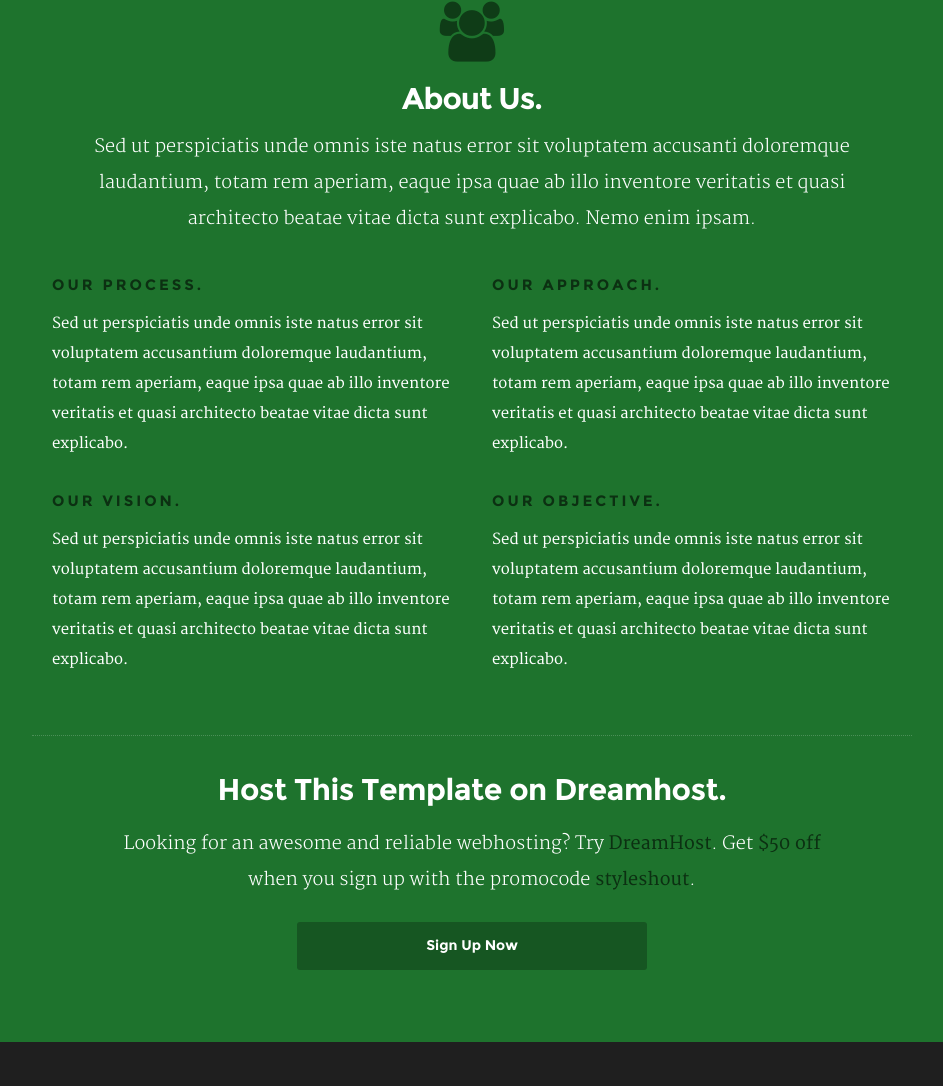
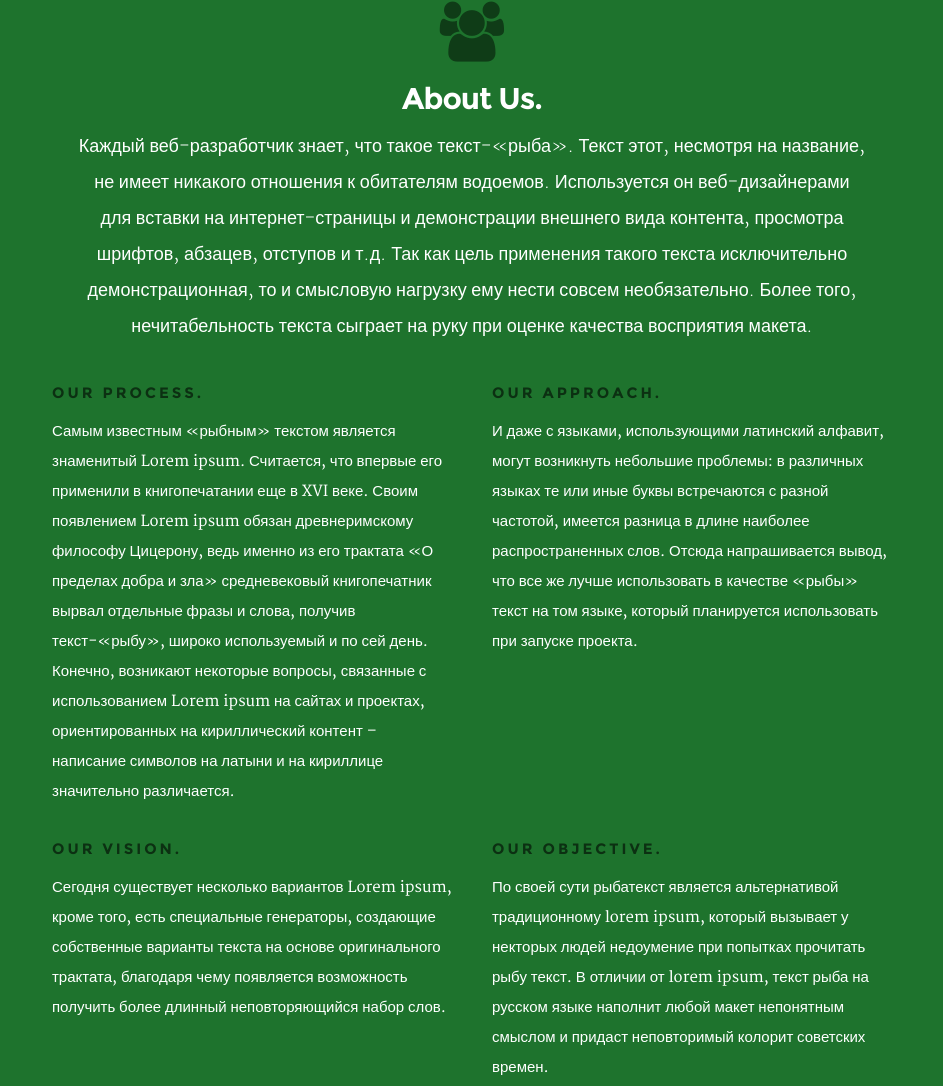
Before and after one commit to vladokk/progect_rinat_idar_Ibragim, a plain HTML site: page inner.html in a window 1280 px wide. Shown: the part 993-2079 px from the top of the page, without its empty margins (168-1111 px from the left). Drawn offline with nearby package versions, Linux system fonts and the light colour scheme; some packages are replaced by stand-ins of ours; files whose address does not match are found by name.

Commit message:
Русифицировал текст в About Us
Поменял лорем ипсум на расово верный русскоязычный рыбатекст

```diff
--- a/inner.html
+++ b/inner.html
@@ -128,8 +128,7 @@
 
 	         <h1>About Us.</h1>
 
-	         <p class="lead">Sed ut perspiciatis unde omnis iste natus error sit voluptatem accusanti doloremque laudantium, totam rem aperiam,
-	         eaque ipsa quae ab illo inventore veritatis et quasi architecto beatae vitae dicta sunt explicabo. Nemo enim ipsam.
+	         <p class="lead">Каждый веб-разработчик знает, что такое текст-«рыба». Текст этот, несмотря на название, не имеет никакого отношения к обитателям водоемов. Используется он веб-дизайнерами для вставки на интернет-страницы и демонстрации внешнего вида контента, просмотра шрифтов, абзацев, отступов и т.д. Так как цель применения такого текста исключительно демонстрационная, то и смысловую нагрузку ему нести совсем необязательно. Более того, нечитабельность текста сыграет на руку при оценке качества восприятия макета.
 	         </p>
 
          </div>
@@ -141,16 +140,14 @@
 			<div class="six columns">
 		      <h3>Our Process.</h3>
 
-		      <p>Sed ut perspiciatis unde omnis iste natus error sit voluptatem accusantium doloremque laudantium, totam rem aperiam,
-		      eaque ipsa quae ab illo inventore veritatis et quasi architecto beatae vitae dicta sunt explicabo.
+		      <p>Самым известным «рыбным» текстом является знаменитый Lorem ipsum. Считается, что впервые его применили в книгопечатании еще в XVI веке. Своим появлением Lorem ipsum обязан древнеримскому философу Цицерону, ведь именно из его трактата «О пределах добра и зла» средневековый книгопечатник вырвал отдельные фразы и слова, получив текст-«рыбу», широко используемый и по сей день. Конечно, возникают некоторые вопросы, связанные с использованием Lorem ipsum на сайтах и проектах, ориентированных на кириллический контент – написание символов на латыни и на кириллице значительно различается.
 		      </p>
 	      </div>
 
 	      <div class="six columns">
 		      <h3>Our Approach.</h3>
 
-		      <p>Sed ut perspiciatis unde omnis iste natus error sit voluptatem accusantium doloremque laudantium, totam rem aperiam,
-		      eaque ipsa quae ab illo inventore veritatis et quasi architecto beatae vitae dicta sunt explicabo.
+		      <p>И даже с языками, использующими латинский алфавит, могут возникнуть небольшие проблемы: в различных языках те или иные буквы встречаются с разной частотой, имеется разница в длине наиболее распространенных слов. Отсюда напрашивается вывод, что все же лучше использовать в качестве «рыбы» текст на том языке, который планируется использовать при запуске проекта.
 		      </p>
 	      </div>
 
@@ -161,16 +158,14 @@
 			<div class="six columns">
 		      <h3>Our Vision.</h3>
 
-		      <p>Sed ut perspiciatis unde omnis iste natus error sit voluptatem accusantium doloremque laudantium, totam rem aperiam,
-		      eaque ipsa quae ab illo inventore veritatis et quasi architecto beatae vitae dicta sunt explicabo.
+		      <p>Сегодня существует несколько вариантов Lorem ipsum, кроме того, есть специальные генераторы, создающие собственные варианты текста на основе оригинального трактата, благодаря чему появляется возможность получить более длинный неповторяющийся набор слов.
 		      </p>
 	      </div>
 
 	      <div class="six columns">
 		      <h3>Our Objective.</h3>
 
-		      <p>Sed ut perspiciatis unde omnis iste natus error sit voluptatem accusantium doloremque laudantium, totam rem aperiam,
-		      eaque ipsa quae ab illo inventore veritatis et quasi architecto beatae vitae dicta sunt explicabo.
+		      <p>По своей сути рыбатекст является альтернативой традиционному lorem ipsum, который вызывает у некторых людей недоумение при попытках прочитать рыбу текст. В отличии от lorem ipsum, текст рыба на русском языке наполнит любой макет непонятным смыслом и придаст неповторимый колорит советских времен.
 		      </p>
 	      </div>
 
```
Also changed, not shown: 1 other file.
